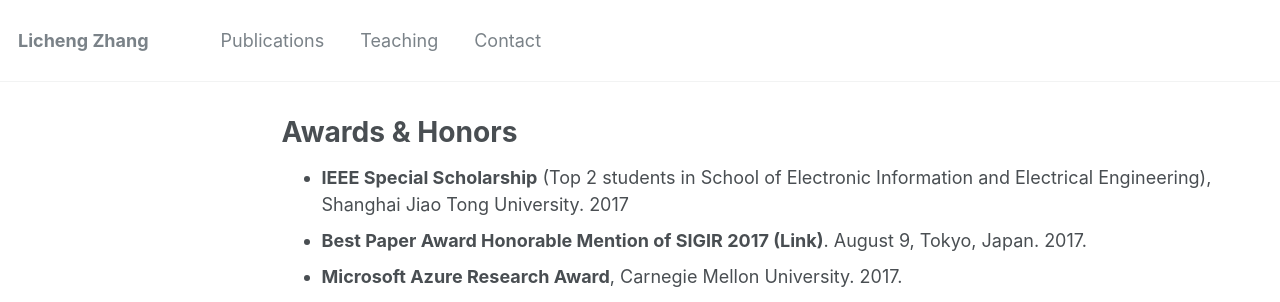
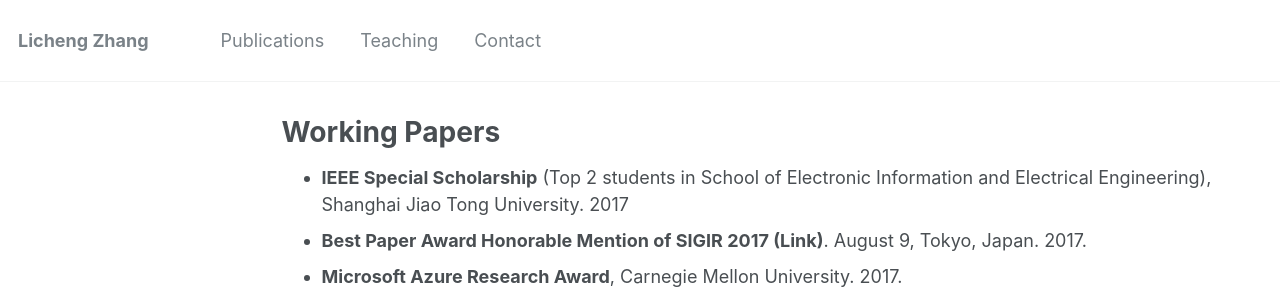
Before and after one commit to lichengzh/lichengzh.github.io, a Jekyll site: the page built from _pages/awards.md, in a window 1280 px wide. Shown: the top 302 px of the page. Built offline with Jekyll 4.4.1, drawn with Linux system fonts in a browser that asks for light colours.

Commit message:
Update awards.md

```diff
--- a/_pages/awards.md
+++ b/_pages/awards.md
@@ -1,7 +1,7 @@
 ---
 layout: archive
-title: "Awards & Honors"
-permalink: /awards/
+title: "Working Papers"
+permalink: /paper/
 ---
 * **IEEE Special Scholarship** (Top 2 students in School of Electronic Information and Electrical Engineering), Shanghai Jiao Tong University. 2017
 * **Best Paper Award Honorable Mention of SIGIR 2017 ([Link](http://sigir.org/sigir2017/program/awards/))**. August 9, Tokyo, Japan. 2017.
```
